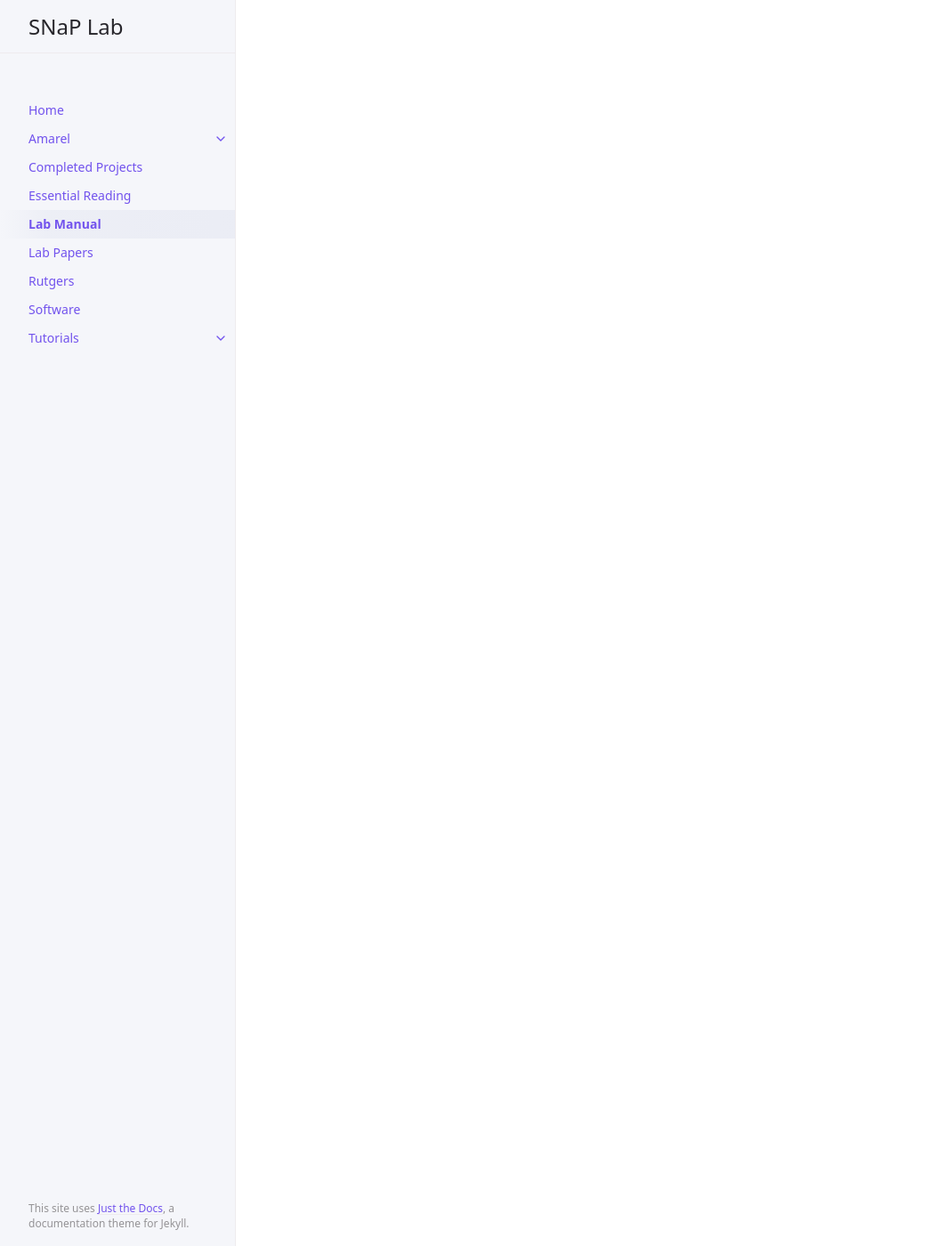
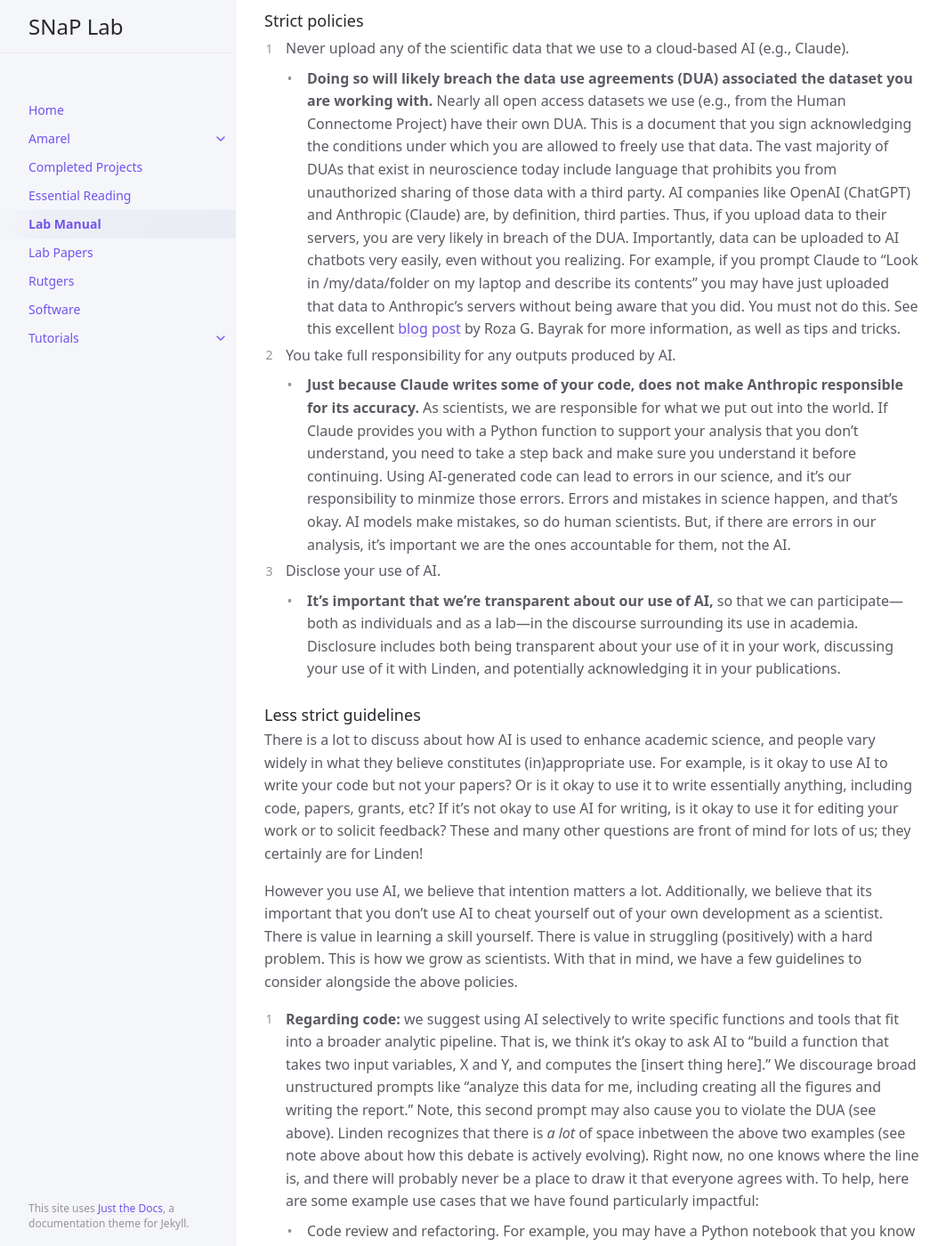
Before and after one commit to LindenParkesLab/snaplab.github.io, a Jekyll site: the page built from docs/lab_manual/index.md, in a window 1280 px wide and 1400 px high, scrolled down 14735 px. Shown: the whole window at 89% size, without its empty margins (107-1170 px from the left). Built offline with Jekyll 4.4.1, drawn with Linux system fonts in a browser that asks for light colours; cached includes are drawn as plain includes; some of the changed text lies outside the part shown.

Commit message:
Added first policy on AI use

```diff
--- a/docs/lab_manual/index.md
+++ b/docs/lab_manual/index.md
@@ -279,6 +279,28 @@ If you are presenting your work at a conference, it is our preference that resul
 
 For reimbursement of non-travel expenses, see the [General Reimbursement]({{ site.baseurl }}/docs/tutorials/reimbursement_general).
 
+## Artificial Intelligence
+
+LLM-based AI models, including ChatGPT, Claude, Gemini, and Copilot, are very popular, and people are using them more and more to support their work. Below you will find an evolving list of our AI policies use in the lab. Note, this is a very active debate, and these policies will likely change quite a lot over time.
+
+### Strict policies
+1. Never upload any of the scientific data that we use to a cloud-based AI (e.g., Claude).
+ - **Doing so will likely breach the data use agreements (DUA) associated the dataset you are working with.** Nearly all open access datasets we use (e.g., from the Human Connectome Project) have their own DUA. This is a document that you sign acknowledging the conditions under which you are allowed to freely use that data. The vast majority of DUAs that exist in neuroscience today include language that prohibits you from unauthorized sharing of those data with a third party. AI companies like OpenAI (ChatGPT) and Anthropic (Claude) are, by definition, third parties. Thus, if you upload data to their servers, you are very likely in breach of the DUA. Importantly, data can be uploaded to AI chatbots very easily, even without you realizing. For example, if you prompt Claude to "Look in /my/data/folder on my laptop and describe its contents" you may have just uploaded that data to Anthropic's servers without being aware that you did. You must not do this. See this excellent [blog post](https://rgbayrak.github.io/blog/2026/claude-dua/) by Roza G. Bayrak for more information, as well as tips and tricks.
+2. You take full responsibility for any outputs produced by AI.
+ - **Just because Claude writes some of your code, does not make Anthropic responsible for its accuracy.** As scientists, we are responsible for what we put out into the world. If Claude provides you with a Python function to support your analysis that you don't understand, you need to take a step back and make sure you understand it before continuing. Using AI-generated code can lead to errors in our science, and it's our responsibility to minmize those errors. Errors and mistakes in science happen, and that's okay. AI models make mistakes, so do human scientists. But, if there are errors in our analysis, it's important we are the ones accountable for them, not the AI.
+3. Disclose your use of AI.
+ - **It's important that we're transparent about our use of AI,** so that we can participate---both as individuals and as a lab---in the discourse surrounding its use in academia. Disclosure includes both being transparent about your use of it in your work, discussing your use of it with Linden, and potentially acknowledging it in your publications.
+
+### Less strict guidelines
+There is a lot to discuss about how AI is used to enhance academic science, and people vary widely in what they believe constitutes (in)appropriate use. For example, is it okay to use AI to write your code but not your papers? Or is it okay to use it to write essentially anything, including code, papers, grants, etc? If it's not okay to use AI for writing, is it okay to use it for editing your work or to solicit feedback? These and many other questions are front of mind for lots of us; they certainly are for Linden!
+
+However you use AI, we believe that intention matters a lot. Additionally, we believe that its important that you don't use AI to cheat yourself out of your own development as a scientist. There is value in learning a skill yourself. There is value in struggling (positively) with a hard problem. This is how we grow as scientists. With that in mind, we have a few guidelines to consider alongside the above policies.
+1. **Regarding code:** we suggest using AI selectively to write specific functions and tools that fit into a broader analytic pipeline. That is, we think it's okay to ask AI to "build a function that takes two input variables, X and Y, and computes the [insert thing here]." We discourage broad unstructured prompts like "analyze this data for me, including creating all the figures and writing the report." Note, this second prompt may also cause you to violate the DUA (see above). Linden recognizes that there is *a lot* of space inbetween the above two examples (see note above about how this debate is actively evolving). Right now, no one knows where the line is, and there will probably never be a place to draw it that everyone agrees with. To help, here are some example use cases that we have found particularly impactful:
+ - Code review and refactoring. For example, you may have a Python notebook that you know works and provides accurate outputs, but you might ask Claude to refactor it and streamline it. This will trigger Claude to generate a lot of code for you to check. This is okay, but again, the most important piece is that you verify it and its outputs.
+ - Documenting code you've already written and verified. For example, you may pass a function (that you already know works) into Claude and ask it to provide a concise doc string, or check whether it has any edge cases that would cause silent errors.
+ - [more examples coming soon]
+2. **Regarding writing:** For Linden, writing is one of the most important skills you can develop as a scientist, and he holds it above coding in this regard. As such, Linden does not use AI to write, and generally discourages it. Again, intention and goals matter here. Linden believes its okay to give Claude a passage of your own text and ask it to provide feedback on clarity, flow, logic, etc. He doesn't think its appropriate to ask Claude to write whole sections of a paper or grant for you. Again, this is an open debate, and Linden is aware people disagree with him on this. As mentioned above, don't cheat yourself out of the hard work.
+
 # Fin
 
 Did you read the whole thing? Wow. Look at you go. Here's a [prize](https://www.youtube.com/watch?v=dQw4w9WgXcQ).
```
